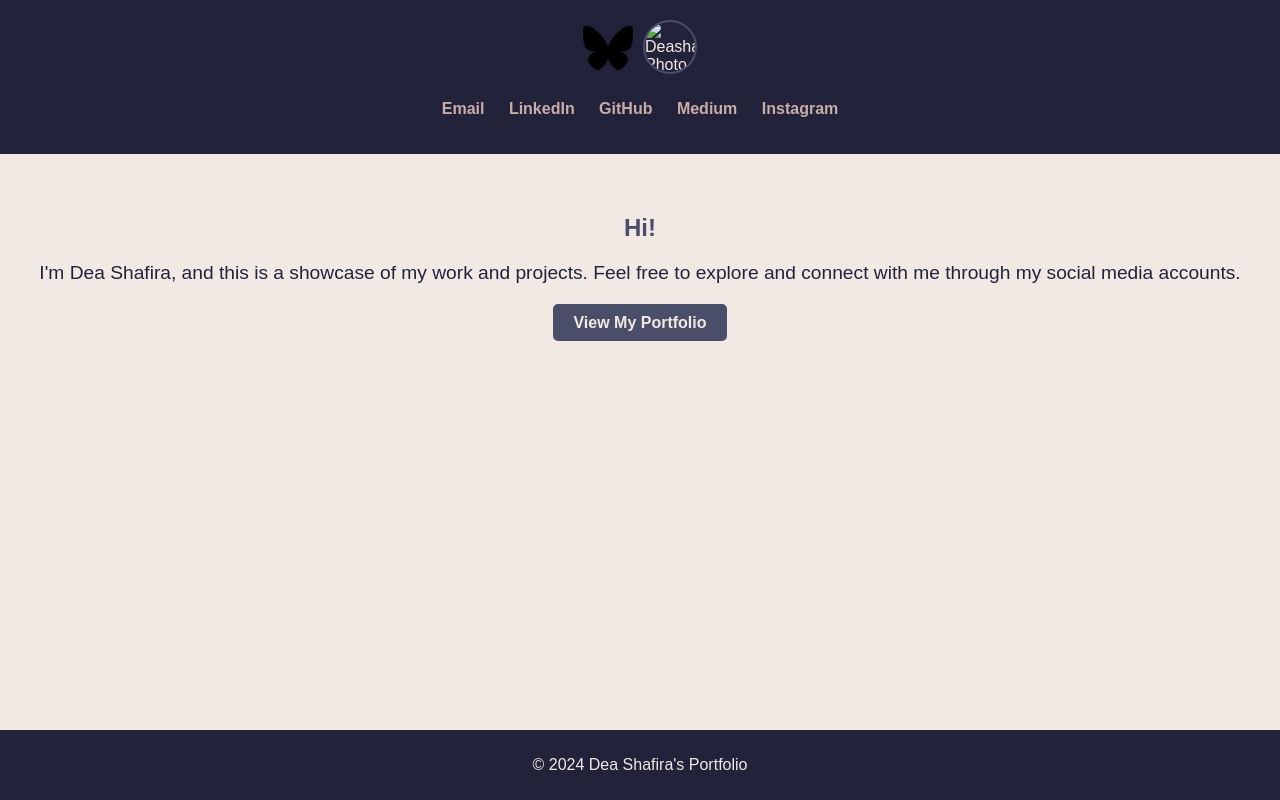
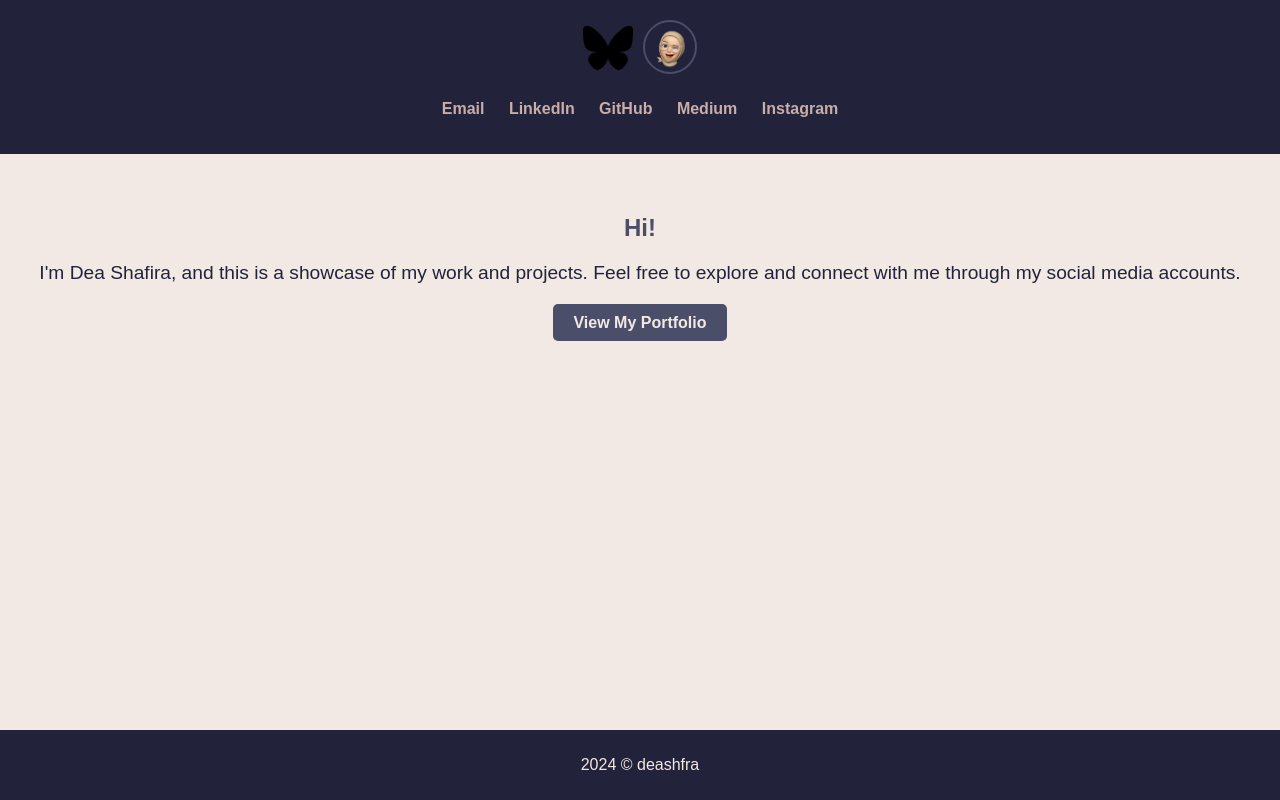
Before and after one commit to deashfra/deashfra.github.io, a plain HTML site: page index.html in a window 1280 px wide. Drawn offline with Linux system fonts and the light colour scheme.

Commit message:
Update index.html with new changes

```diff
--- a/index.html
+++ b/index.html
@@ -10,7 +10,7 @@
     <header>
         <div class="logo">
             <img src="images/butterfly.png" alt="Butterfly Logo" class="butterfly">
-            <img src="images/photo.jpg" alt="Deashafira's Photo" class="profile-photo">
+            <img src="images/photo.PNG" alt="Deashafira's Photo" class="profile-photo">
         </div>
         <nav>
             <ul>
@@ -30,7 +30,7 @@
         </section>
     </main>
     <footer>
-        <p>&copy; 2024 Dea Shafira's Portfolio</p>
+        <p>2024 &copy; deashfra</p>
     </footer>
 </body>
 </html>
```
